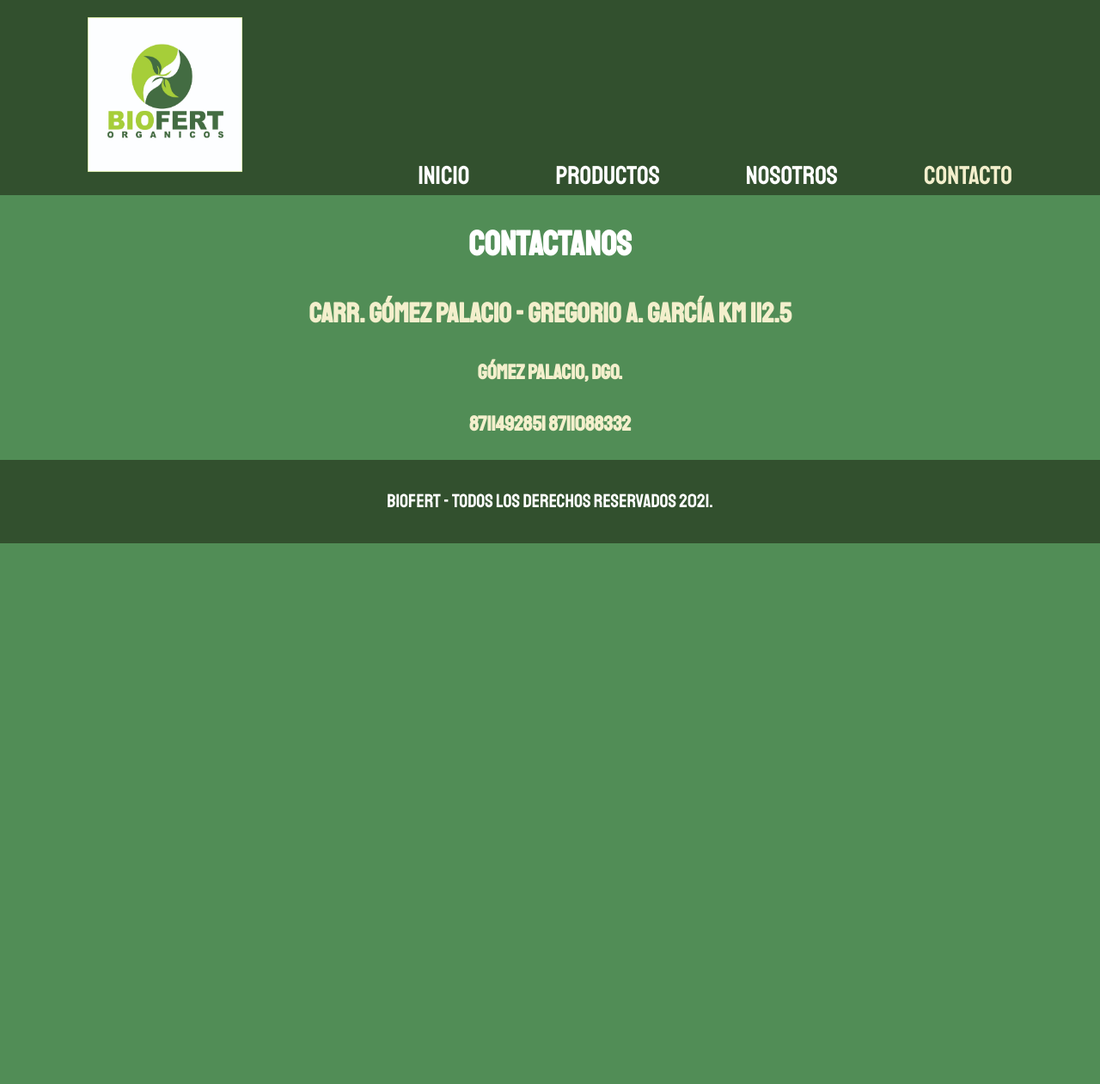
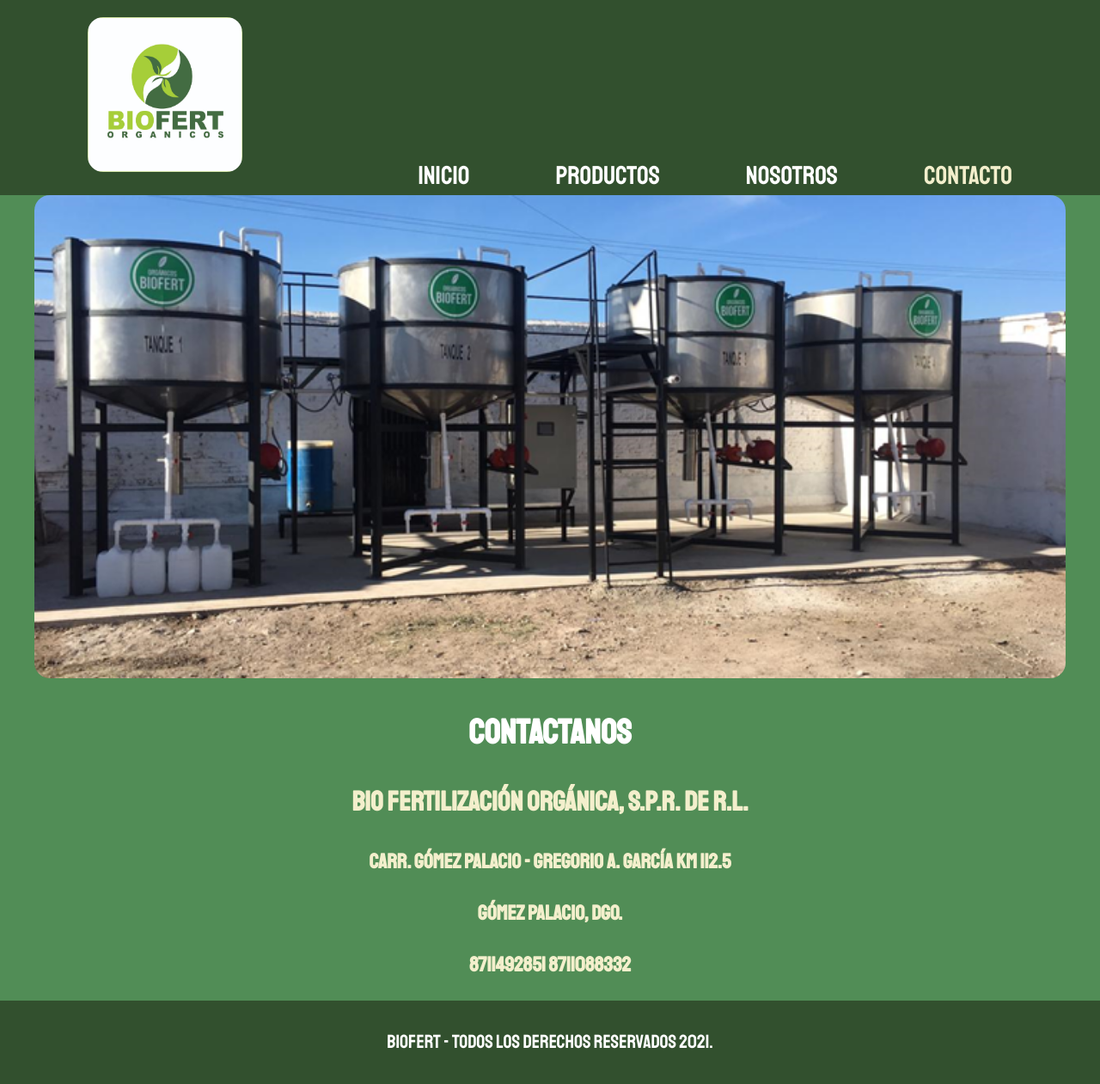
Before and after one commit to HectorMCDLV/BioFert, a PHP site: page /contacto.html in a window 1280 px wide. Shown: the whole page at 86% size. Before the commit the page ends 632 px from the top, so only its background shows below. Run offline with PHP 8.4, Linux system fonts and the light colour scheme.

Commit message:
cambios visuales

```diff
--- a/contacto.html
+++ b/contacto.html
@@ -23,9 +23,13 @@
 <body>
 
 
+
     <main class="contenedor">
+        <img src="img/contacto.png">
+
         <h1>Contactanos</h1>
-        <h2>Carr. Gómez Palacio - Gregorio A. García Km 112.5</h2>
+        <h2>Bio Fertilización Orgánica, S.P.R. de R.L.</h2>
+        <h3>Carr. Gómez Palacio - Gregorio A. García Km 112.5</h3>
         <h3>Gómez Palacio, Dgo.</h3>
         <h3>8711492851    8711088332</h3>
 
--- a/css/estilo.css
+++ b/css/estilo.css
@@ -42,6 +42,7 @@ a {
 
 img {
     width: 100%;
+    border-radius: 1.8rem;
 }
 
 
@@ -141,6 +142,7 @@ h3 {
 /** Productos **/
 .producto{
     background-color: var(--primarioOscuro);
+    border-radius: 1.8rem;
     padding: 1rem;
 }
 
--- a/index.html
+++ b/index.html
@@ -21,7 +21,7 @@
     </header>
 
     <main class="contenedor">
-        <h1>Nuestros Productos</h1>
+        <h1>Biofert</h1>
 
     <div class="contenedor con-sidebar">
         <article>
```
Also changed, not shown: img/contacto.png (added).
